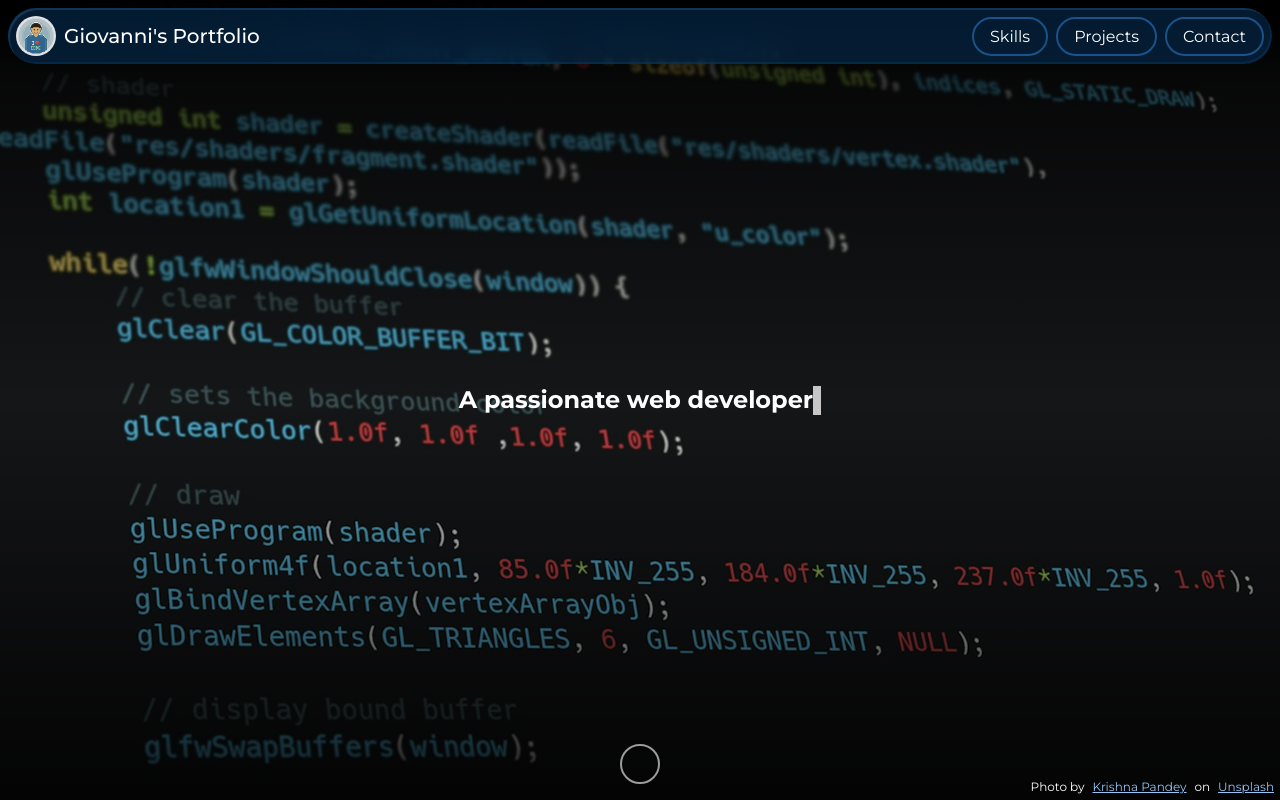
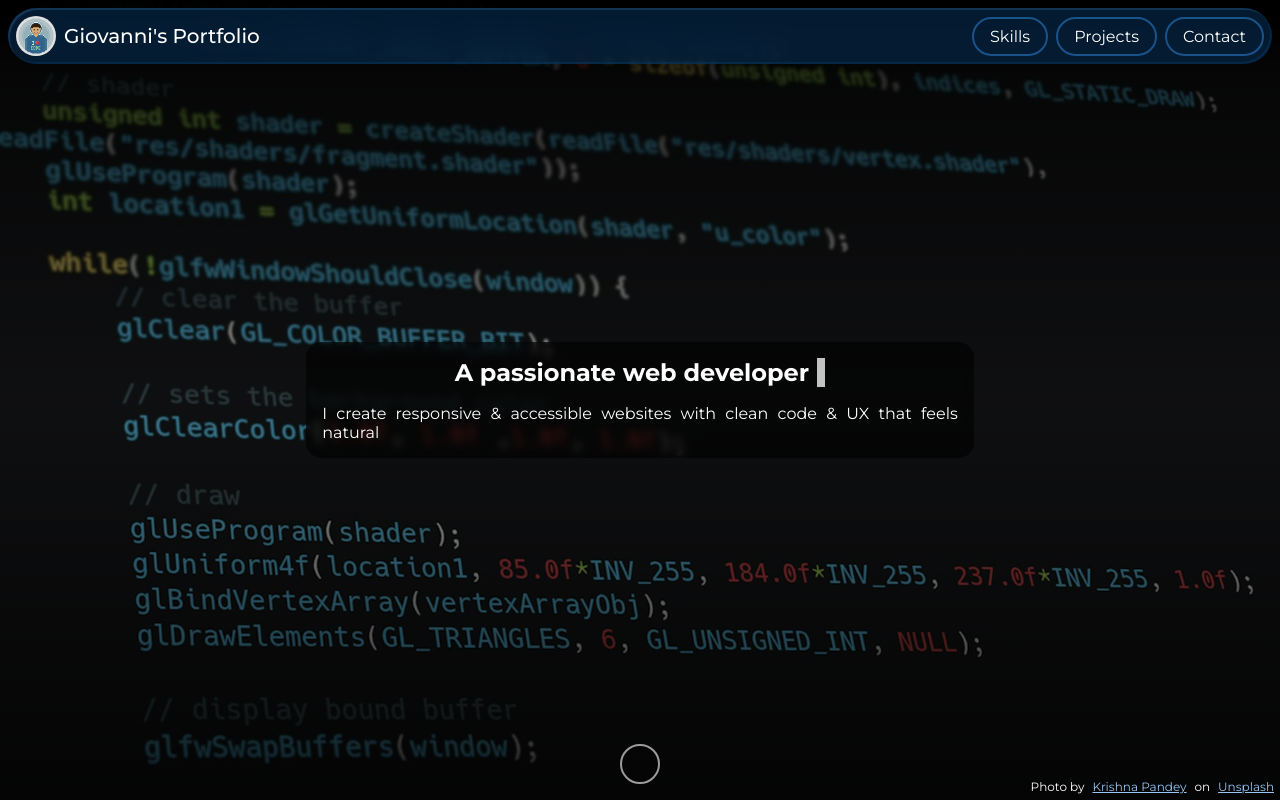
Before and after one commit to GiovanniEliasDaRosa/giovannieliasdarosa.github.io, a React (Vite) app in the folder new-portifolio/: page / in a window 1280 px wide. Shown: the top 800 px of the page. Built offline with nearby package versions, Linux system fonts and the light colour scheme; a web font is replaced by a local one.

Commit message:
feat(ui): improve hero section
Improve accessibility in hero section
Add text more text to hero

```diff
--- a/new-portifolio/src/components/Hero/Hero.jsx
+++ b/new-portifolio/src/components/Hero/Hero.jsx
@@ -5,10 +5,16 @@ export default function Hero() {
     <section className={`${styles.hero} full_width`}>
       <img src={`${import.meta.env.BASE_URL}assets/images/background.jpg`} alt="Coding" />
 
-      <h1>
-        <span>A passionate web developer</span>
-        <span className={styles.hero_blinker}></span>
-      </h1>
+      <div className={styles.hero_middle}>
+        <h1>
+          <span>
+            A passionate web developer
+            <span className={styles.hero_blinker}></span>
+          </span>
+        </h1>
+
+        <p>I create responsive & accessible websites with clean code & UX that feels natural</p>
+      </div>
 
       <a
         href="#skills"
--- a/new-portifolio/src/components/Hero/Hero.module.css
+++ b/new-portifolio/src/components/Hero/Hero.module.css
@@ -7,11 +7,10 @@
   height: 100vh;
   height: 100svh;
 
-  padding-inline: 1em;
   background: linear-gradient(
     0.5turn,
     hsla(0, 0%, 0%, 0.8) 1em,
-    transparent 50%,
+    hsla(0, 0%, 0%, 0.3) 50%,
     hsla(0, 0%, 0%, 0.8) calc(100% - 1em)
   );
 }
@@ -27,9 +26,25 @@
   object-fit: cover;
 }
 
-.hero > h1 {
+.hero_middle {
+  display: grid;
+  gap: 1em;
+
+  position: relative;
+  backdrop-filter: blur(0.25em);
+  padding: 1em;
+  border-radius: 1em;
+
+  background-color: hsla(0, 0%, 0%, 0.6);
+}
+
+.hero_middle > h1 {
   white-space: normal;
   text-wrap: balance;
+}
+
+.hero_middle > p {
+  max-width: 60ch;
 }
 
 .hero_blinker {
@@ -38,6 +53,7 @@
   vertical-align: text-bottom;
   background-color: hsl(0, 0%, 100%);
   width: 0.5ch;
+  margin-left: 0.5ch;
 
   animation: 400ms blink cubic-bezier(0.8, 0.2, 0.2, 0.8) alternate infinite;
 }
```
